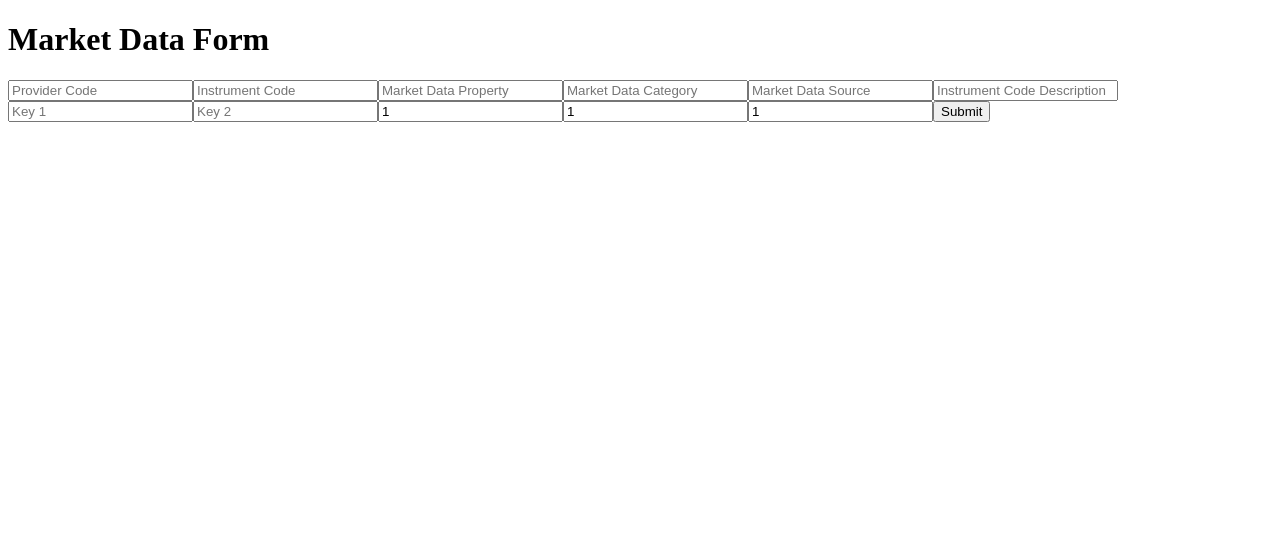
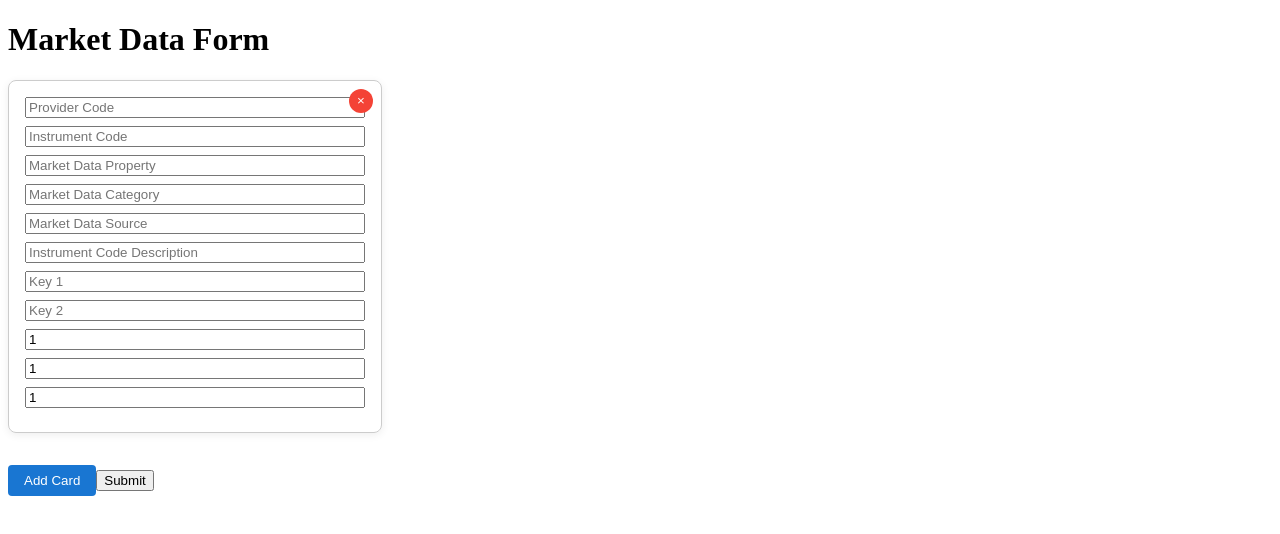
Before and after one commit to AntonyAshwin/FinalSemProject, a React (Create React App) app: page / in a window 1280 px wide. Shown: the top 534 px of the page. Built offline with nearby package versions, Linux system fonts and the light colour scheme; no server answers; the HTML template or start-up script is replaced by a standard one.

Commit message:
Refactor postMarketData to accept an array of MarketDataInput and update MarketDataForm to handle multiple entries

```diff
--- a/src/api/postMarketData.ts
+++ b/src/api/postMarketData.ts
@@ -4,10 +4,11 @@ import { MarketDataInput } from '../types/MarketDataInput';
 const API_URL = '/instrumentCode';
 const ACCESS_TOKEN = process.env.REACT_APP_ACCESS_TOKEN || '';
 
-export const postMarketData = async (data: MarketDataInput) => {
+export const postMarketData = async (data: MarketDataInput | MarketDataInput[]) => {
     try {
-        // Send data as an array
-        const response = await axios.post(API_URL, [data], {
+        // Always send as array
+        const payload = Array.isArray(data) ? data : [data];
+        const response = await axios.post(API_URL, payload, {
             headers: {
                 'Content-Type': 'application/json',
                 'Authorization': `Bearer ${ACCESS_TOKEN}`
--- a/src/components/MarketDataForm.tsx
+++ b/src/components/MarketDataForm.tsx
@@ -2,8 +2,7 @@ import React, { useState } from 'react';
 import { postMarketData } from '../api/postMarketData';
 import { MarketDataInput } from '../types/MarketDataInput';
 
-const MarketDataForm: React.FC = () => {
-    const [formData, setFormData] = useState<MarketDataInput>({
+const emptyMarketData: MarketDataInput = {
     providerCode: '',
     instrumentCode: '',
     marketDataProperty: '',
@@ -15,17 +14,32 @@ const MarketDataForm: React.FC = () => {
     fromFactor: 1,
     toFactor: 1,
     termInDays: '1',
-    });
+};
 
-    const handleChange = (e: React.ChangeEvent<HTMLInputElement | HTMLSelectElement>) => {
+const MarketDataForm: React.FC = () => {
+    const [marketDataList, setMarketDataList] = useState<MarketDataInput[]>([ { ...emptyMarketData } ]);
+
+    const handleChange = (index: number, e: React.ChangeEvent<HTMLInputElement | HTMLSelectElement>) => {
         const { name, value } = e.target;
-        setFormData({ ...formData, [name]: value });
+        const updatedList = marketDataList.map((item, i) =>
+            i === index ? { ...item, [name]: value } : item
+        );
+        setMarketDataList(updatedList);
+    };
+
+    const handleAddCard = () => {
+        setMarketDataList([...marketDataList, { ...emptyMarketData }]);
+    };
+
+    const handleRemoveCard = (index: number) => {
+        if (marketDataList.length === 1) return;
+        setMarketDataList(marketDataList.filter((_, i) => i !== index));
     };
 
     const handleSubmit = async (e: React.FormEvent) => {
         e.preventDefault();
         try {
-            await postMarketData(formData);
+            await postMarketData(marketDataList); // send all cards as array
             alert('Market data submitted successfully!');
         } catch (error) {
             console.error('Error submitting market data:', error);
@@ -35,17 +49,38 @@ const MarketDataForm: React.FC = () => {
 
     return (
         <form onSubmit={handleSubmit}>
-            <input type="text" name="providerCode" value={formData.providerCode} onChange={handleChange} placeholder="Provider Code" required />
-            <input type="text" name="instrumentCode" value={formData.instrumentCode} onChange={handleChange} placeholder="Instrument Code" required />
-            <input type="text" name="marketDataProperty" value={formData.marketDataProperty} onChange={handleChange} placeholder="Market Data Property" required />
-            <input type="text" name="marketDataCategory" value={formData.marketDataCategory} onChange={handleChange} placeholder="Market Data Category" required />
-            <input type="text" name="marketDataSource" value={formData.marketDataSource} onChange={handleChange} placeholder="Market Data Source" required />
-            <input type="text" name="instrumentCodeDescription" value={formData.instrumentCodeDescription} onChange={handleChange} placeholder="Instrument Code Description" required />
-            <input type="text" name="key1" value={formData.key1} onChange={handleChange} placeholder="Key 1" required />
-            <input type="text" name="key2" value={formData.key2} onChange={handleChange} placeholder="Key 2" required />
-            <input type="number" name="fromFactor" value={formData.fromFactor} onChange={handleChange} placeholder="From Factor" required />
-            <input type="number" name="toFactor" value={formData.toFactor} onChange={handleChange} placeholder="To Factor" required />
-            <input type="text" name="termInDays" value={formData.termInDays} onChange={handleChange} placeholder="Term In Days" required />
+            <div style={{ display: 'flex', flexWrap: 'wrap', gap: 24 }}>
+                {marketDataList.map((formData, idx) => (
+                    <div key={idx} style={{
+                        border: '1px solid #ccc',
+                        borderRadius: 8,
+                        padding: 16,
+                        marginBottom: 16,
+                        boxShadow: '0 2px 8px #eee',
+                        position: 'relative',
+                        minWidth: 320,
+                        maxWidth: 340,
+                        flex: '1 1 340px',
+                        display: 'flex',
+                        flexDirection: 'column',
+                        alignItems: 'stretch',
+                    }}>
+                        <button type="button" onClick={() => handleRemoveCard(idx)} style={{ position: 'absolute', top: 8, right: 8, background: '#f44336', color: '#fff', border: 'none', borderRadius: '50%', width: 24, height: 24, cursor: 'pointer' }} disabled={marketDataList.length === 1}>×</button>
+                        <input type="text" name="providerCode" value={formData.providerCode} onChange={e => handleChange(idx, e)} placeholder="Provider Code" required style={{ marginBottom: 8 }} />
+                        <input type="text" name="instrumentCode" value={formData.instrumentCode} onChange={e => handleChange(idx, e)} placeholder="Instrument Code" required style={{ marginBottom: 8 }} />
+                        <input type="text" name="marketDataProperty" value={formData.marketDataProperty} onChange={e => handleChange(idx, e)} placeholder="Market Data Property" required style={{ marginBottom: 8 }} />
+                        <input type="text" name="marketDataCategory" value={formData.marketDataCategory} onChange={e => handleChange(idx, e)} placeholder="Market Data Category" required style={{ marginBottom: 8 }} />
+                        <input type="text" name="marketDataSource" value={formData.marketDataSource} onChange={e => handleChange(idx, e)} placeholder="Market Data Source" required style={{ marginBottom: 8 }} />
+                        <input type="text" name="instrumentCodeDescription" value={formData.instrumentCodeDescription} onChange={e => handleChange(idx, e)} placeholder="Instrument Code Description" required style={{ marginBottom: 8 }} />
+                        <input type="text" name="key1" value={formData.key1} onChange={e => handleChange(idx, e)} placeholder="Key 1" required style={{ marginBottom: 8 }} />
+                        <input type="text" name="key2" value={formData.key2} onChange={e => handleChange(idx, e)} placeholder="Key 2" required style={{ marginBottom: 8 }} />
+                        <input type="number" name="fromFactor" value={formData.fromFactor} onChange={e => handleChange(idx, e)} placeholder="From Factor" required style={{ marginBottom: 8 }} />
+                        <input type="number" name="toFactor" value={formData.toFactor} onChange={e => handleChange(idx, e)} placeholder="To Factor" required style={{ marginBottom: 8 }} />
+                        <input type="text" name="termInDays" value={formData.termInDays} onChange={e => handleChange(idx, e)} placeholder="Term In Days" required style={{ marginBottom: 8 }} />
+                    </div>
+                ))}
+            </div>
+            <button type="button" onClick={handleAddCard} style={{ margin: '16px 0', background: '#1976d2', color: '#fff', border: 'none', borderRadius: 4, padding: '8px 16px', cursor: 'pointer' }}>Add Card</button>
             <button type="submit">Submit</button>
         </form>
     );
```
Lines whose indentation alone changed are shown as unchanged.
